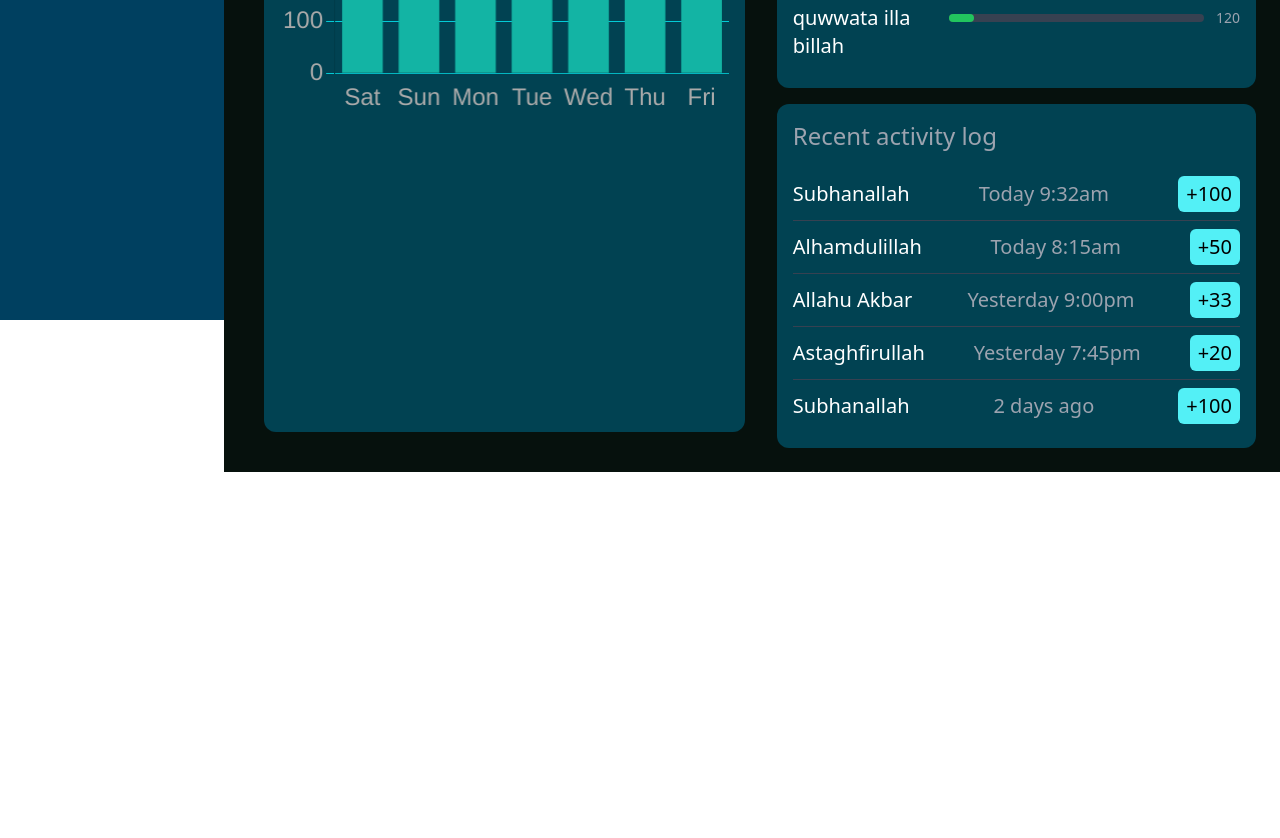
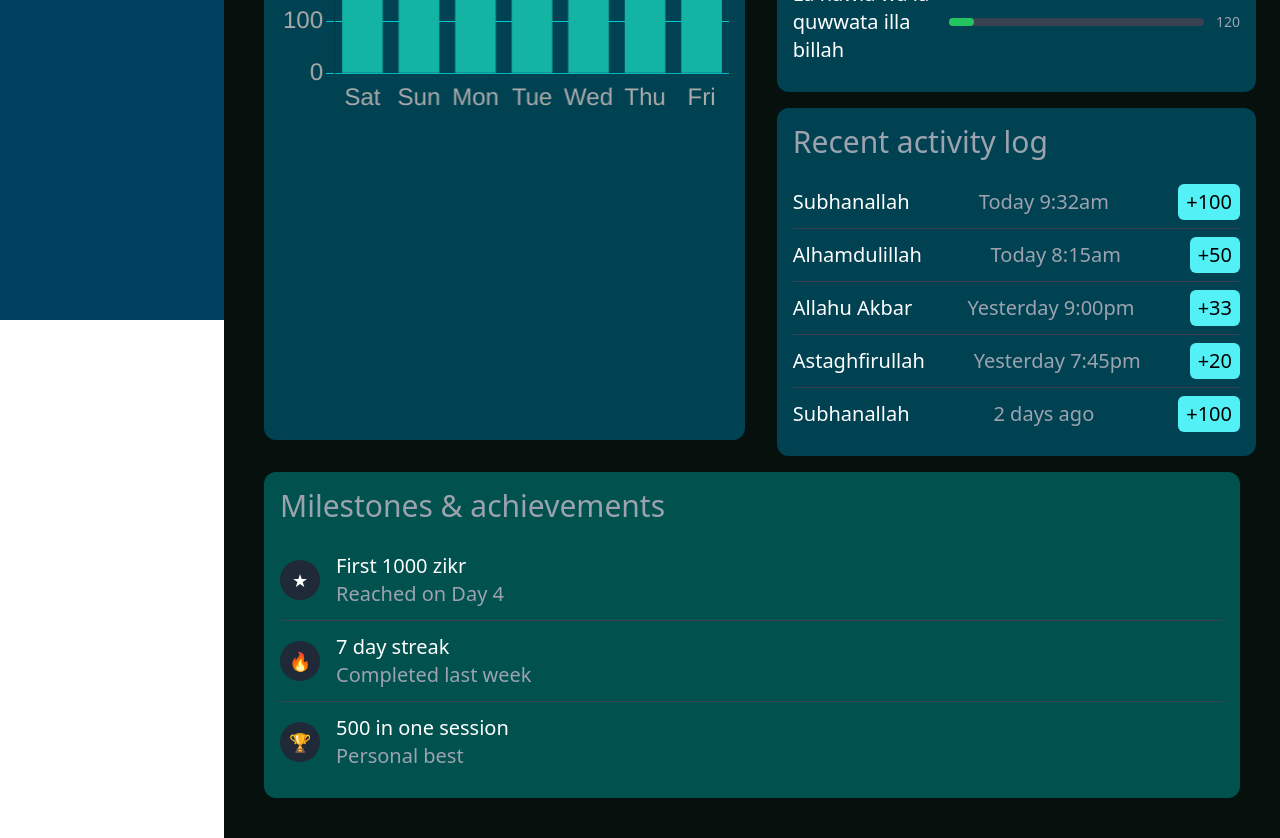
Before and after one commit to Zulkar-Jahin/Niyyah, a React (Vite) app: page /history in a window 1280 px wide. Shown: the part 480-1318 px from the top of the page. Before the commit the page ends 952 px from the top, so only its background shows below. Built offline with nearby package versions, Linux system fonts and the light colour scheme.

Commit message:
feat: milestone section added in history page.

```diff
--- a/src/pages/History.jsx
+++ b/src/pages/History.jsx
@@ -73,7 +73,7 @@ function History() {
         <div className="flex flex-col gap-4 w-full lg:w-[50%]">
           {/* Zikr breakdown */}
           <div className="bg-[rgb(1,66,82)] w-full rounded-xl p-4 ">
-            <p className="text-xs lg:text-2xl text-gray-400 mb-4">
+            <p className="text-xs lg:text-3xl text-gray-400 mb-4">
               Zikr breakdown
             </p>
             {[
@@ -104,7 +104,9 @@ function History() {
           </div>
           {/* activity log  */}
           <div className="bg-[rgb(1,66,82)] w-full rounded-xl p-4 ">
-            <p className="text-xs lg:text-2xl text-gray-400 mb-4">Recent activity log</p>
+            <p className="text-xs lg:text-3xl text-gray-400 mb-4">
+              Recent activity log
+            </p>
             {[
               { name: "Subhanallah", time: "Today 9:32am", count: "+100" },
               { name: "Alhamdulillah", time: "Today 8:15am", count: "+50" },
@@ -120,8 +122,12 @@ function History() {
                 key={index}
                 className="flex justify-between items-center py-2 border-b border-gray-700 last:border-none"
               >
-                <span className="text-sm lg:text-xl text-white">{log.name}</span>
-                <span className="text-xs lg:text-xl text-gray-400">{log.time}</span>
+                <span className="text-sm lg:text-xl text-white">
+                  {log.name}
+                </span>
+                <span className="text-xs lg:text-xl text-gray-400">
+                  {log.time}
+                </span>
                 <span className="text-xs lg:text-xl bg-[rgb(83,240,246)] text-[rgb(0,0,0)] px-2 py-1 rounded-md">
                   {log.count}
                 </span>
@@ -130,6 +136,31 @@ function History() {
           </div>
         </div>
       </div>
+
+      {/* milestone section here  */}
+      <div className="bg-[rgb(1,82,78)] rounded-xl p-4 m-4">
+        <p className="text-xs lg:text-3xl text-gray-400 mb-4">
+          Milestones & achievements
+        </p>
+        {[
+          { icon: "★", title: "First 1000 zikr", desc: "Reached on Day 4" },
+          { icon: "🔥", title: "7 day streak", desc: "Completed last week" },
+          { icon: "🏆", title: "500 in one session", desc: "Personal best" },
+        ].map((m) => (
+          <div
+            key={m.title}
+            className="flex items-center gap-4 py-3 border-b border-gray-700 last:border-none"
+          >
+            <div className="w-10 h-10 rounded-full bg-gray-800 flex items-center justify-center text-lg">
+              {m.icon}
+            </div>
+            <div>
+              <p className="text-sm lg:text-xl text-white">{m.title}</p>
+              <p className="text-xs lg:text-xl text-gray-400">{m.desc}</p>
+            </div>
+          </div>
+        ))}
+      </div>
     </div>
   );
 }
```
